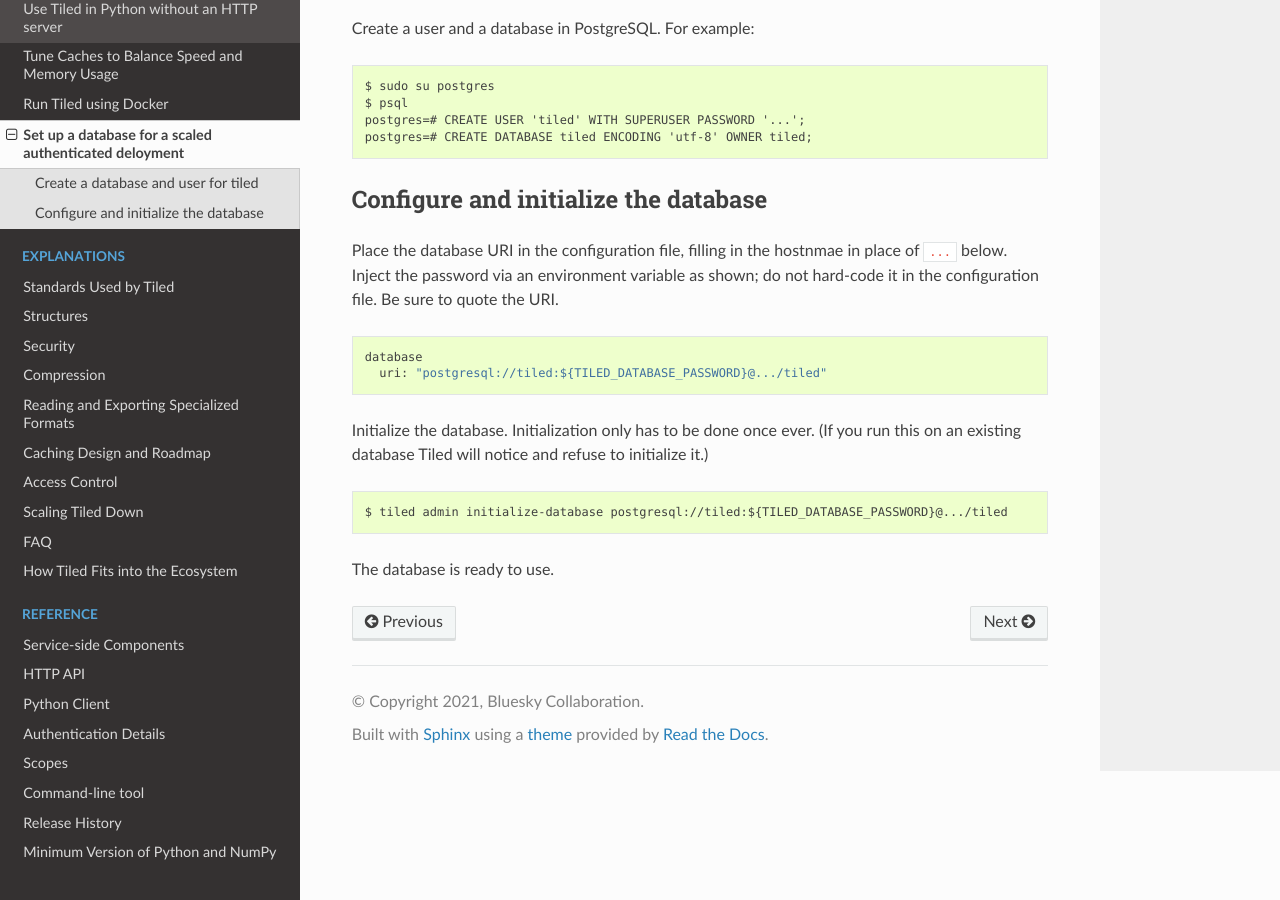
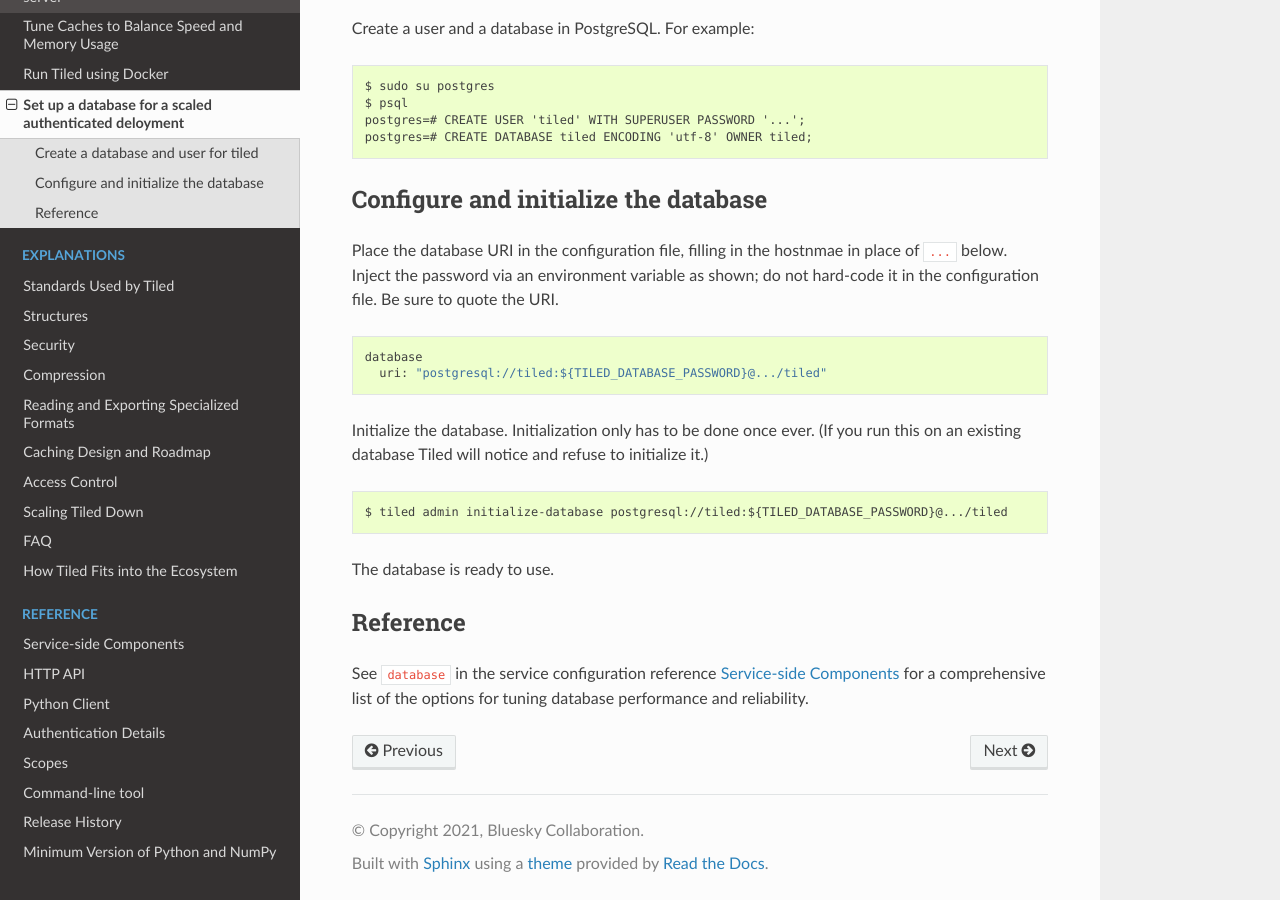
Before and after one commit to bluesky/tiled, a Sphinx documentation site: the page built from docs/source/how-to/tiled-database.md, in a window 1280 px wide and 900 px high, scrolled down 609 px. Built offline with Sphinx 7.4.7 and the Read the Docs theme 2.0.0, drawn with Linux system fonts in a browser that asks for light colours; pages that are not in the unit, such as notebooks, are missing from menus.

Commit message:
Add link to reference.

````diff
--- a/docs/source/how-to/tiled-database.md
+++ b/docs/source/how-to/tiled-database.md
@@ -46,3 +46,9 @@ $ tiled admin initialize-database postgresql://tiled:${TILED_DATABASE_PASSWORD}@
 ```
 
 The database is ready to use.
+
+## Reference
+
+See `database` in the service configuration reference
+{doc}`../reference/service` for a comprehensive list of the options for tuning
+database performance and reliability.
````
